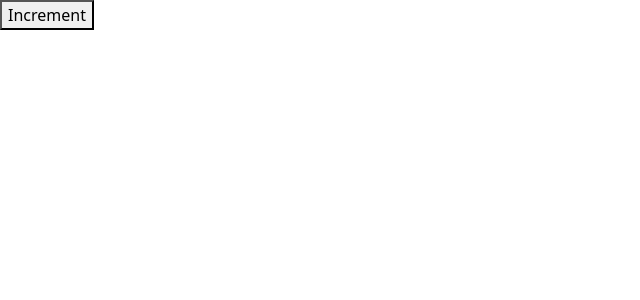
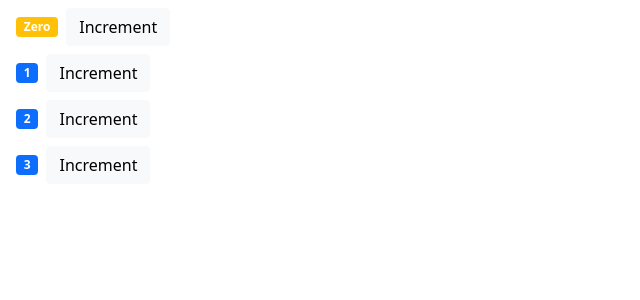
Before and after one commit to AshwiraBhaskar/ProjectR, a React (Create React App) app: page / in a window 1280 px wide. Shown: the top 300 px of the page, without its empty margins (0-640 px from the left). Built offline with nearby package versions, Linux system fonts and the light colour scheme.

Commit message:
debugged code

```diff
--- a/src/components/counter.jsx
+++ b/src/components/counter.jsx
@@ -3,50 +3,48 @@ import React, { Component } from "react";
 class Counter extends Component {
   constructor(props) {
     super(props);
-
-    this.getBadgeClasses = this.getBadgeClasses.bind(this);
-    this.formatCount = this.formatCount.bind(this);
-
-    this.handleIncrement = this.handleIncrement.bind(this);
-
     this.state = {
       value: this.props.value,
       //tags: ["tag1", "tag2", "tag3"],
     };
+
+    this.getBadgeClasses = this.getBadgeClasses.bind(this);
+    this.formatCount = this.formatCount.bind(this);
+    this.handleIncrement = this.handleIncrement.bind(this);
   }
 
+
   handleIncrement() {
-    this.setState({ value: this.state.value + 1 });
+    this.setState({value: this.state.value+1})
+    this.formatCount()
+  }
+
+  getBadgeClasses() {
+    let classes = "badge m-2 bg-";
+    classes += this.state.value === 0 ? "warning" : "primary";
+    return classes;
+  }
+
+  formatCount() {
+    return this.state.value === 0 ? "Zero" : this.state.value.toString();
   }
 
   render() {
-    console.log(this.props);
     return (
-      <div>
+      <div className="m-2">
         <span className={this.getBadgeClasses()}>{this.formatCount()}</span>
-        <button onClick={this.handleIncrement}>Increment</button>
+        <button  className="btn btn-light" onClick={this.handleIncrement}>Increment</button>
 
         {/* <ul>
-          {" "}
           {this.state.tags.map((tag) => (
             <li key={tag}>{tag}</li>
-          ))}{" "}
+          ))}
         </ul> */}
       </div>
     );
   }
 
-  getBadgeClasses() {
-    let classes = "badge m-2 bg-";
-    classes += this.state.count === 0 ? "warning" : "primary";
-    return classes;
-  }
 
-  formatCount() {
-    const { count } = this.state;
-
-    return count === 0 ? "Zero" : count;
-  }
 }
 
 export default Counter;
--- a/src/components/counters.jsx
+++ b/src/components/counters.jsx
@@ -6,10 +6,10 @@ class Counters extends Component {
     super(props);
     this.state = {
       counters: [
-        { id: 1, value: 4 },
-        { id: 2, value: 4 },
-        { id: 3, value: 4 },
-        { id: 4, value: 4 },
+        { id: 1, value: 0 },
+        { id: 2, value: 1 },
+        { id: 3, value: 2 },
+        { id: 4, value: 3 },
       ],
     };
   }
--- a/src/index.js
+++ b/src/index.js
@@ -1,16 +1,16 @@
-import React from 'react';
-import ReactDOM from 'react-dom';
-import './index.css';
-import App from './App';
-import reportWebVitals from './reportWebVitals';
-import 'bootstrap/dist/css/bootstrap.css';
-import Counter from './components/counter' ;
+import React from "react";
+import ReactDOM from "react-dom";
+import "./index.css";
+import App from "./App";
+import reportWebVitals from "./reportWebVitals";
+import "bootstrap/dist/css/bootstrap.css";
+import Counters from "./components/counters";
 
 ReactDOM.render(
   <React.StrictMode>
-    <Counter />
+    <Counters />
   </React.StrictMode>,
-  document.getElementById('root')
+  document.getElementById("root")
 );
 
 // If you want to start measuring performance in your app, pass a function
```
